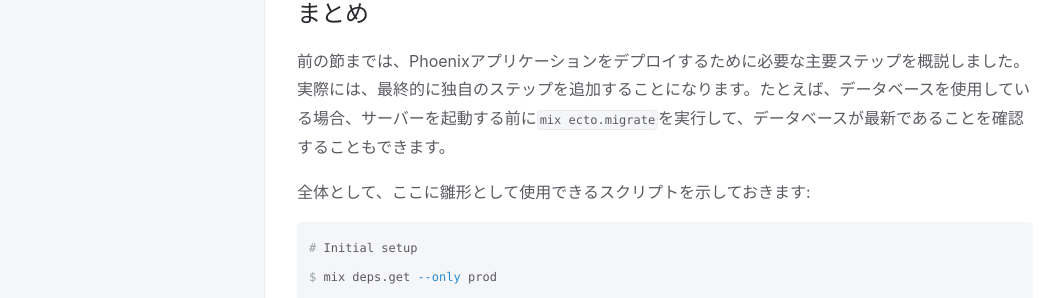
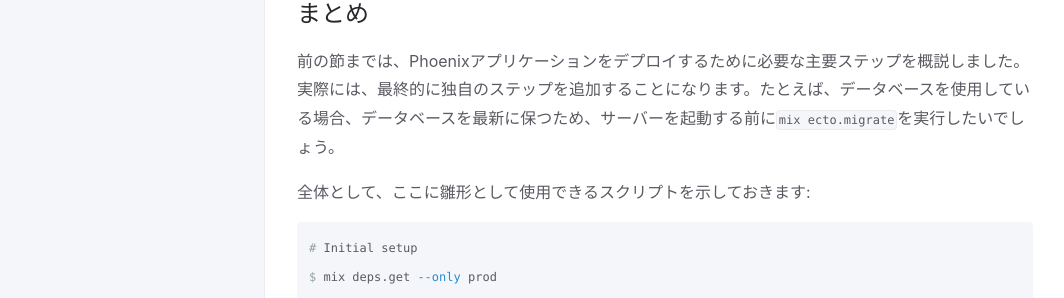
Before and after one commit to fukuoka-ex/phoenix-guide-ja, a Jekyll site: the page built from guides/1.4/deployment/deployment.md, in a window 1280 px wide. Shown: the part 2819-3117 px from the top of the page, without its empty margins (107-1171 px from the left). Built offline with Jekyll 4.4.1, drawn with Linux system fonts in a browser that asks for light colours.

Commit message:
Update guides/1.4/deployment/deployment.md
Co-Authored-By: Koga Shozo <koga.shozo1020@gmail.com>

```diff
--- a/guides/1.4/deployment/deployment.md
+++ b/guides/1.4/deployment/deployment.md
@@ -97,7 +97,7 @@ $ PORT=4001 MIX_ENV=prod iex -S mix phx.server
 
 ## まとめ
 
-前の節までは、Phoenixアプリケーションをデプロイするために必要な主要ステップを概説しました。実際には、最終的に独自のステップを追加することになります。たとえば、データベースを使用している場合、サーバーを起動する前に`mix ecto.migrate`を実行して、データベースが最新であることを確認することもできます。
+前の節までは、Phoenixアプリケーションをデプロイするために必要な主要ステップを概説しました。実際には、最終的に独自のステップを追加することになります。たとえば、データベースを使用している場合、データベースを最新に保つため、サーバーを起動する前に`mix ecto.migrate`を実行したいでしょう。
 
 全体として、ここに雛形として使用できるスクリプトを示しておきます:
 
```
